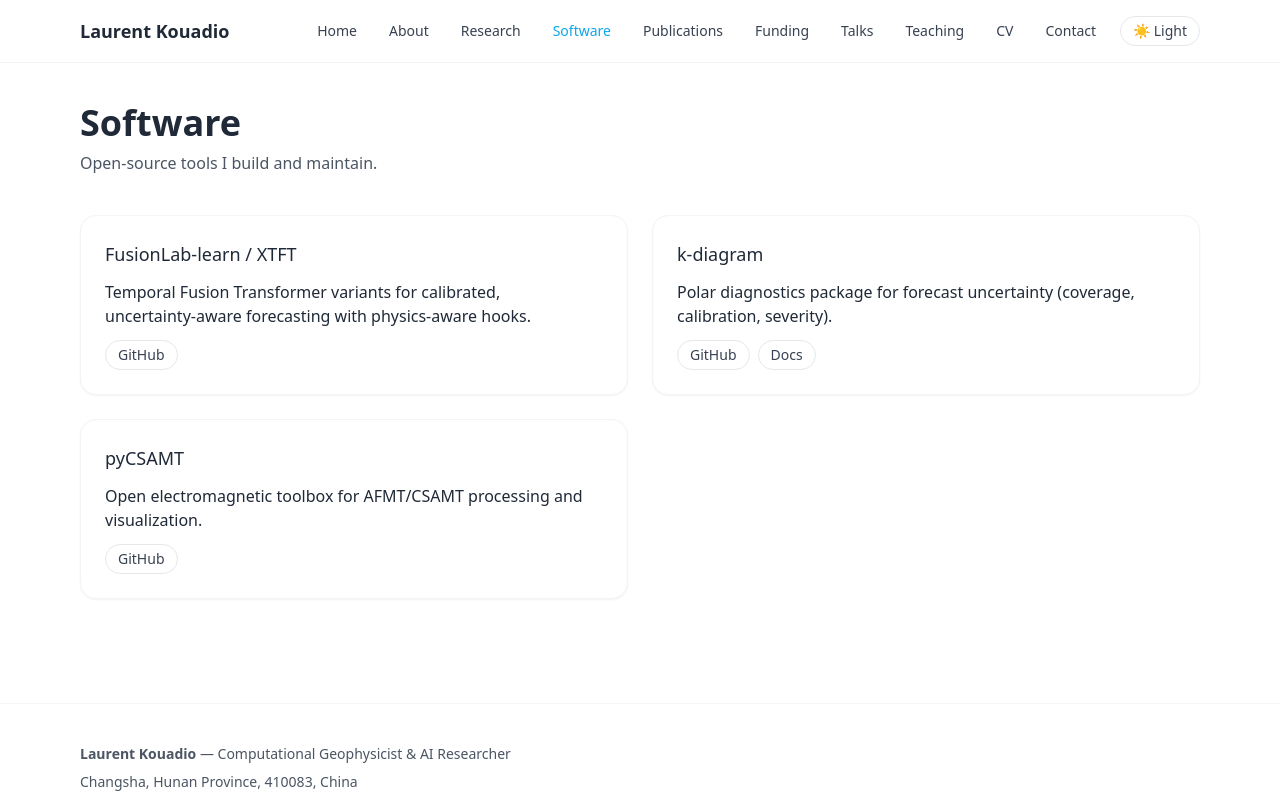
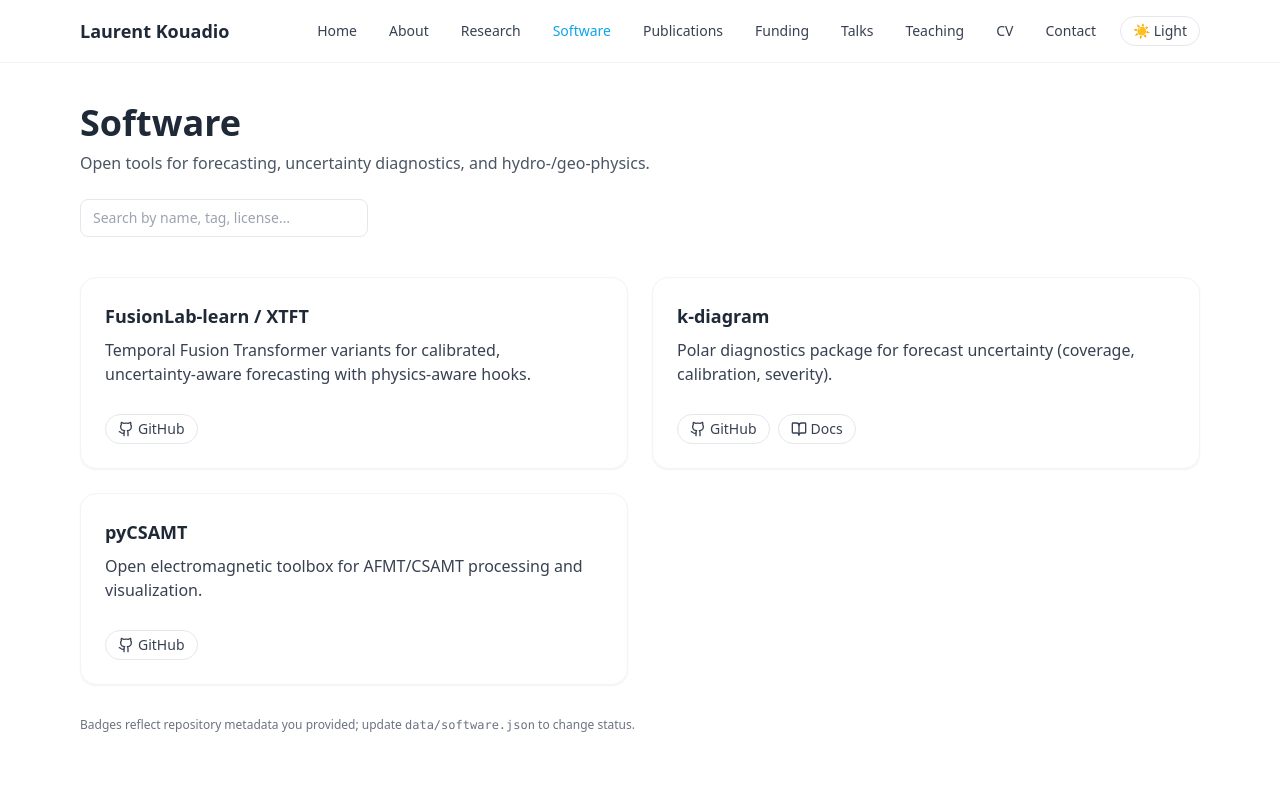
Before and after one commit to earthai-tech/portfolio, a Next.js app: page /software in a window 1280 px wide. Shown: the top 800 px of the page. Built offline with nearby package versions, Linux system fonts and the light colour scheme.

Commit message:
feat(software): show license/PyPI/docs badges with icons + search

```diff
--- a/app/software/page.tsx
+++ b/app/software/page.tsx
@@ -1,28 +1,158 @@
+"use client";
+
+import { useMemo, useState } from "react";
 import { PageHero } from "@/components/PageHero";
-import { Card } from "@/components/Card";
 import software from "@/data/software.json";
+import {
+  BookOpen,
+  Package,
+  Github,
+  ExternalLink,
+  BadgeCheck,
+  FileText
+} from "lucide-react";
+
+type Link = { label: string; href: string };
+type Item = {
+  name: string;
+  description: string;
+  license?: string;
+  pypi_status?: "available" | "in-progress" | "not-available";
+  docs_status?: "complete" | "in-development";
+  tags?: string[];
+  links: Link[];
+};
 
 export default function SoftwarePage() {
+  const [q, setQ] = useState("");
+
+  const items = software as Item[];
+
+  const filtered = useMemo(() => {
+    const query = q.trim().toLowerCase();
+    if (!query) return items;
+    return items.filter((s) => {
+      const hay = [
+        s.name,
+        s.description,
+        s.license,
+        s.pypi_status,
+        s.docs_status,
+        ...(s.tags || []),
+        ...(s.links?.map((l) => l.label) || [])
+      ]
+        .filter(Boolean)
+        .join(" ")
+        .toLowerCase();
+      return hay.includes(query);
+    });
+  }, [items, q]);
+
   return (
     <div className="space-y-8">
       <PageHero
         title="Software"
-        subtitle="Open‑source tools I build and maintain."
-      />
-      <div className="grid md:grid-cols-2 gap-6">
-        {software.map((s) => (
-          <Card key={s.name} title={s.name}>
-            <p>{s.description}</p>
+        subtitle="Open tools for forecasting, uncertainty diagnostics, and hydro-/geo-physics."
+      >
+        <div className="flex items-center gap-3">
+          <input
+            className="border rounded-lg px-3 py-2 text-sm w-72"
+            placeholder="Search by name, tag, license…"
+            value={q}
+            onChange={(e) => setQ(e.target.value)}
+          />
+        </div>
+      </PageHero>
+
+      <ul className="grid md:grid-cols-2 gap-6">
+        {filtered.map((s) => (
+          <li key={s.name} className="card">
+            <h3 className="text-lg font-semibold">{s.name}</h3>
+            <p className="mt-2 text-gray-700 dark:text-gray-300">{s.description}</p>
+
+            {/* Meta badges */}
             <div className="mt-3 flex flex-wrap gap-2">
-              {s.links.map((l: any) => (
-                <a key={l.href} className="badge" href={l.href} target="_blank" rel="noreferrer">
+              {s.license && (
+                <span className="badge">
+                  <FileText className="w-4 h-4" />
+                  License: {s.license}
+                </span>
+              )}
+              {s.docs_status && (
+                <span className={`badge ${docsClass(s.docs_status)}`}>
+                  <BookOpen className="w-4 h-4" />
+                  Docs: {humanizeDocs(s.docs_status)}
+                </span>
+              )}
+              {s.pypi_status && (
+                <span className={`badge ${pypiClass(s.pypi_status)}`}>
+                  <Package className="w-4 h-4" />
+                  PyPI: {humanizePyPI(s.pypi_status)}
+                </span>
+              )}
+            </div>
+
+            {/* Tags */}
+            {s.tags?.length ? (
+              <div className="mt-3 flex flex-wrap gap-2">
+                {s.tags.map((t) => (
+                  <span key={t} className="badge">{t}</span>
+                ))}
+              </div>
+            ) : null}
+
+            {/* Links */}
+            <div className="mt-4 flex flex-wrap gap-2">
+              {s.links?.map((l) => (
+                <a
+                  key={`${s.name}-${l.label}`}
+                  className="badge"
+                  target="_blank"
+                  rel="noreferrer"
+                  href={l.href}
+                >
+                  {iconFor(l.label)}
                   {l.label}
                 </a>
               ))}
             </div>
-          </Card>
+          </li>
         ))}
-      </div>
+      </ul>
+
+      <p className="text-xs text-gray-500">
+        Badges reflect repository metadata you provided; update <code>data/software.json</code> to change status.
+      </p>
     </div>
   );
 }
+
+/* ---------- helpers ---------- */
+
+function docsClass(s: Item["docs_status"]) {
+  return s === "complete"
+    ? "bg-green-50 border-green-200 text-green-700 dark:bg-green-900/20 dark:border-green-800 dark:text-green-300"
+    : "bg-amber-50 border-amber-200 text-amber-700 dark:bg-amber-900/20 dark:border-amber-800 dark:text-amber-300";
+}
+function pypiClass(s: Item["pypi_status"]) {
+  return s === "available"
+    ? "bg-green-50 border-green-200 text-green-700 dark:bg-green-900/20 dark:border-green-800 dark:text-green-300"
+    : s === "in-progress"
+    ? "bg-sky-50 border-sky-200 text-sky-700 dark:bg-sky-900/20 dark:border-sky-800 dark:text-sky-300"
+    : "bg-gray-50 border-gray-200 text-gray-700 dark:bg-gray-900/40 dark:border-gray-700 dark:text-gray-300";
+}
+function humanizeDocs(s?: Item["docs_status"]) {
+  return s === "complete" ? "Complete" : "In development";
+}
+function humanizePyPI(s?: Item["pypi_status"]) {
+  return s === "available" ? "Available" : s === "in-progress" ? "In progress" : "Not available";
+}
+
+function iconFor(label: string) {
+  const L = label.toLowerCase();
+  if (L.includes("github")) return <Github className="w-4 h-4" />;
+  if (L.includes("doc")) return <BookOpen className="w-4 h-4" />;
+  if (L.includes("pypi")) return <Package className="w-4 h-4" />;
+  if (L.includes("license")) return <BadgeCheck className="w-4 h-4" />;
+  return <ExternalLink className="w-4 h-4" />;
+}
```
